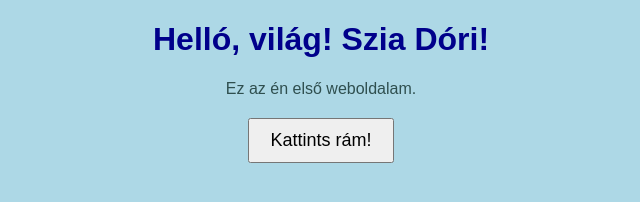
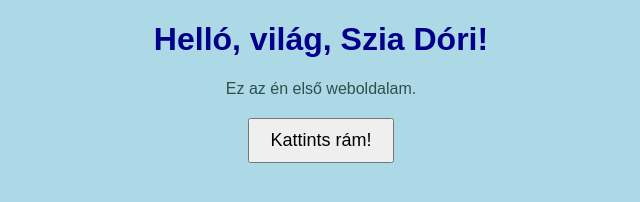
Before and after one commit to BPeter277/weboldalam, a plain HTML site: page index.html in a window 1280 px wide. Shown: the whole page, without its empty margins (319-959 px from the left). Drawn offline with Linux system fonts and the light colour scheme.

Commit message:
Add files via upload

```diff
--- a/index.html
+++ b/index.html
@@ -7,7 +7,7 @@
     <link rel="stylesheet" href="style.css">
 </head>
 <body>
-    <h1>Helló, világ! Szia Dóri!</h1>
+    <h1>Helló, világ, Szia Dóri!</h1>
     <p>Ez az én első weboldalam.</p>
     <button onclick="udvozles()">Kattints rám!</button>
 
```
